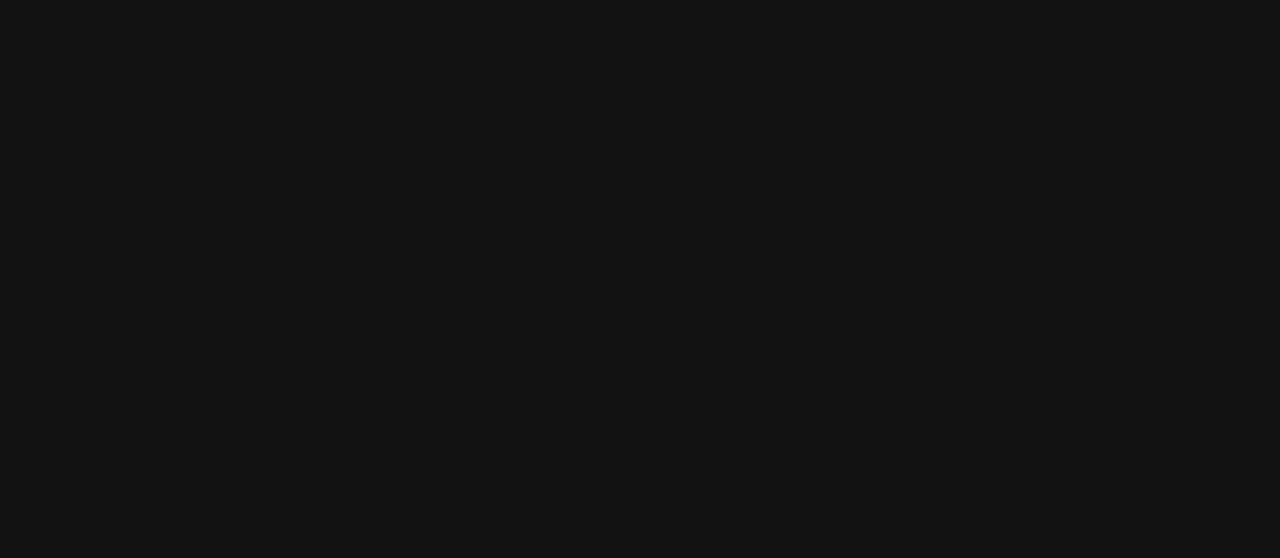
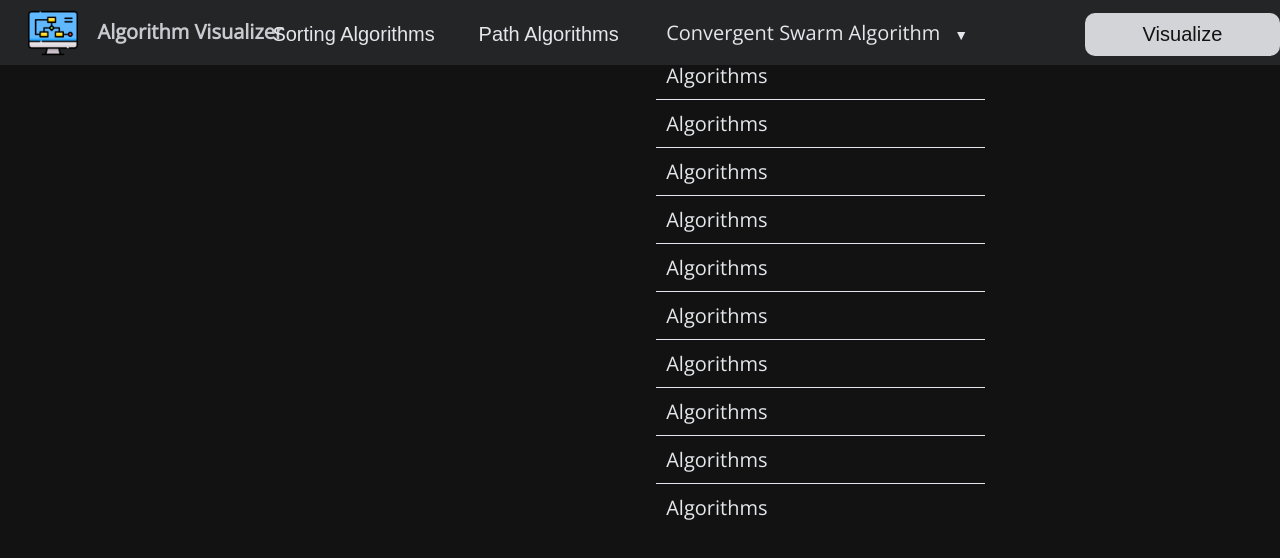
Before and after one commit to saianirudh1/algorithm-visualizer, a React (Create React App) app: page / in a window 1280 px wide. Shown: the top 558 px of the page. Built offline with nearby package versions, Linux system fonts and the light colour scheme.

Commit message:
header styles and position

```diff
--- a/src/App.js
+++ b/src/App.js
@@ -1,4 +1,4 @@
-import Header from './components/Header';
+import Header from './components/header/Header';
 
 function App() {
   return (
--- a/src/components/Header.module.css
+++ /dev/null
@@ -1,8 +0,0 @@
-.logo {
-  height: 50px;
-  width: 50px;
-}
-
-h2 {
-  opacity: 86%;
-}
--- /dev/null
+++ b/src/components/header/Header.jsx
@@ -0,0 +1,16 @@
+import logo from '../../img/logo.png';
+import classes from './Header.module.css';
+
+import NavBar from './NavBar';
+
+function Header() {
+  return (
+    <header className={classes.header}>
+      <img className={classes.logo} src={logo} alt="Logo" />
+      <h2>Algorithm Visualizer</h2>
+      <NavBar />
+    </header>
+  );
+}
+
+export default Header;
--- /dev/null
+++ b/src/components/header/Header.module.css
@@ -0,0 +1,18 @@
+h2 {
+  opacity: 86%;
+  font-size: 2em;
+  margin-top: 1rem;
+}
+
+.header {
+  background-color: var(--secondary-background);
+  display: flex;
+  position: relative;
+  padding: 0.75rem;
+}
+
+.logo {
+  height: 5em;
+  width: 5em;
+  margin: 0 2em;
+}
--- /dev/null
+++ b/src/components/header/NavBar.jsx
@@ -0,0 +1,35 @@
+import classes from './NavBar.module.css';
+
+function NavBar() {
+  return (
+    <nav>
+      <ul className={classes.navlist}>
+        <button>Sorting Algorithms</button>
+        <button>Path Algorithms</button>
+        <ul className={classes.dropdown}>
+          <label className={classes['dropdown--btn']}>
+            {`Convergent Swarm Algorithm`}
+            <span className={classes.arrow}>{'\u25BC'}</span>
+          </label>
+          <li className={classes['dropdown--item']}>Algorithms</li>
+          <li className={classes['dropdown--item']}>Algorithms</li>
+          <li className={classes['dropdown--item']}>Algorithms</li>
+          <li className={classes['dropdown--item']}>Algorithms</li>
+          <li className={classes['dropdown--item']}>Algorithms</li>
+          <li className={classes['dropdown--item']}>Algorithms</li>
+          <li className={classes['dropdown--item']}>Algorithms</li>
+          <li className={classes['dropdown--item']}>Algorithms</li>
+          <li className={classes['dropdown--item']}>Algorithms</li>
+          <li
+            className={`${classes['dropdown--item']} ${classes['last--item']}`}
+          >
+            Algorithms
+          </li>
+        </ul>
+        <button className={classes['btn--primary']}>Visualize</button>
+      </ul>
+    </nav>
+  );
+}
+
+export default NavBar;
--- /dev/null
+++ b/src/components/header/NavBar.module.css
@@ -0,0 +1,82 @@
+button {
+  border-radius: 1rem;
+  background: none;
+  font-size: 2em;
+  padding: 1rem;
+  border: none;
+  width: 10em;
+  color: var(--main-font-color);
+  cursor: pointer;
+}
+
+button:focus {
+  outline: none;
+  background: var(--hover-color);
+}
+
+.navlist {
+  display: flex;
+  align-items: flex-start;
+  position: absolute;
+  margin-top: 0.5em;
+  left: 20%;
+}
+
+.btn--primary {
+  background: #d3d4d8;
+  color: var(--dark-background);
+  margin-left: 5em;
+}
+
+.btn--primary:focus,
+.btn--primary:hover {
+  background: #e4e6eb;
+}
+
+.btn--selected {
+  background: var(--hover-color);
+}
+
+.dropdown {
+  width: 33%;
+  list-style: none;
+  border-radius: 1rem;
+  position: relative;
+  display: flex;
+  margin-left: 1em;
+  align-items: flex-start;
+  flex-direction: column;
+  height: auto;
+}
+
+.dropdown:hover {
+  background: var(--hover-color);
+  cursor: pointer;
+}
+
+.dropdown--btn {
+  margin: 0.3em 0.5em;
+  font-size: 2em;
+  cursor: pointer;
+}
+
+.arrow {
+  font-size: 0.7em;
+  margin-left: 1em;
+}
+
+.dropdown--item {
+  font-size: 2em;
+  padding: 0.5em;
+  border-bottom-style: solid;
+  border-width: 1px;
+  width: 100%;
+}
+
+.dropdown--item:hover {
+  background-color: var(--secondary-background);
+}
+
+.dropdown--item.last--item {
+  border-bottom: none;
+}
--- a/src/index.css
+++ b/src/index.css
@@ -2,7 +2,10 @@
 
 :root {
   --dark-background: #121212;
-  --main-font-color: #ffffff;
+  --secondary-background: #242526;
+  --main-font-color: #e4e6eb;
+  --hover-color: #3a3b3c;
+  --secondary-color: #b0b3b8;
   --font-family: 'Open Sans', 'Roboto', 'Segoe UI', 'Oxygen', sans-serif;
 }
 
@@ -10,6 +13,10 @@
   margin: 0;
   padding: 0;
   box-sizing: border-box;
+}
+
+html {
+  font-size: 62.5%;
 }
 
 body {
```
Also changed, not shown: src/components/Header.jsx (deleted, +0 -26 lines).
